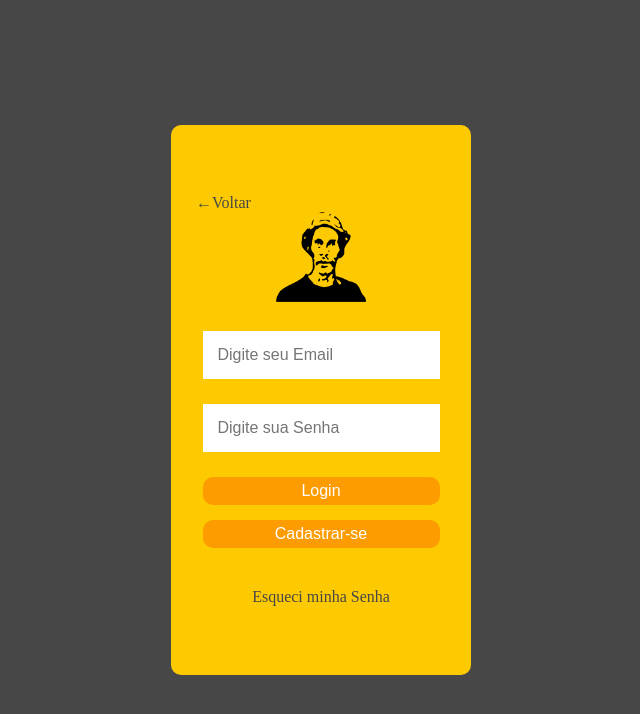
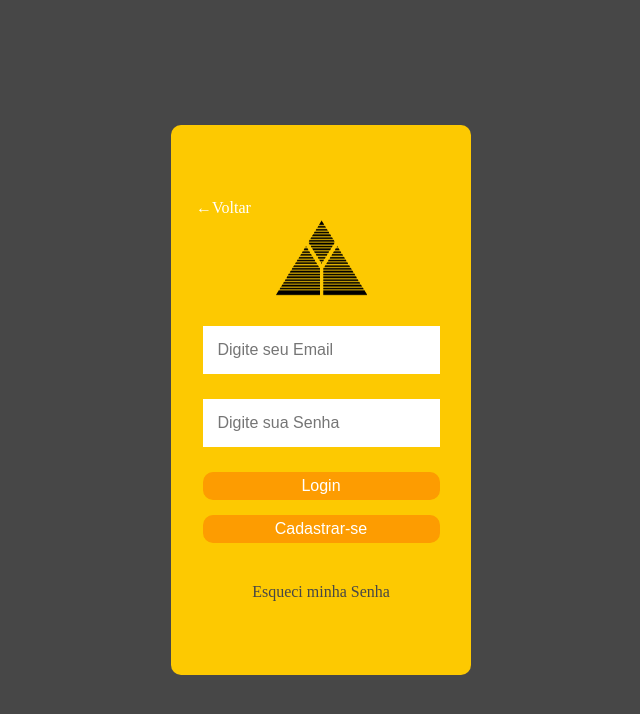
Before and after one commit to 2023-2S-SENAI-SP-FE/skynet-projeto-curso, a plain HTML site: page login.html in a window 1280 px wide. In both pictures the pointer is over the link 606 px from the left and 203 px from the top of the page. Shown: the top 714 px of the page, without its empty margins (383-1023 px from the left). Drawn offline with Linux system fonts and the light colour scheme.

Commit message:
feat: hover dos links

```diff
--- a/login.html
+++ b/login.html
@@ -24,7 +24,7 @@
 
                     <div class="logo">
 
-                        <img src="./seuMadruga2.png" alt="logo" height="90px" width="90px">
+                        <img src="./skynet-logo.png" alt="logo" height="80px" width="100px">
 
                     </div>
 
--- a/style.css
+++ b/style.css
@@ -100,3 +100,8 @@ body {
 .esqueciSenha {
     margin-top: 25px;
 }
+
+.ancoraLink:hover {
+    transition: 0.4s;
+    color: #fff;
+}
```
Also changed, not shown: skynet-logo.png (added).
